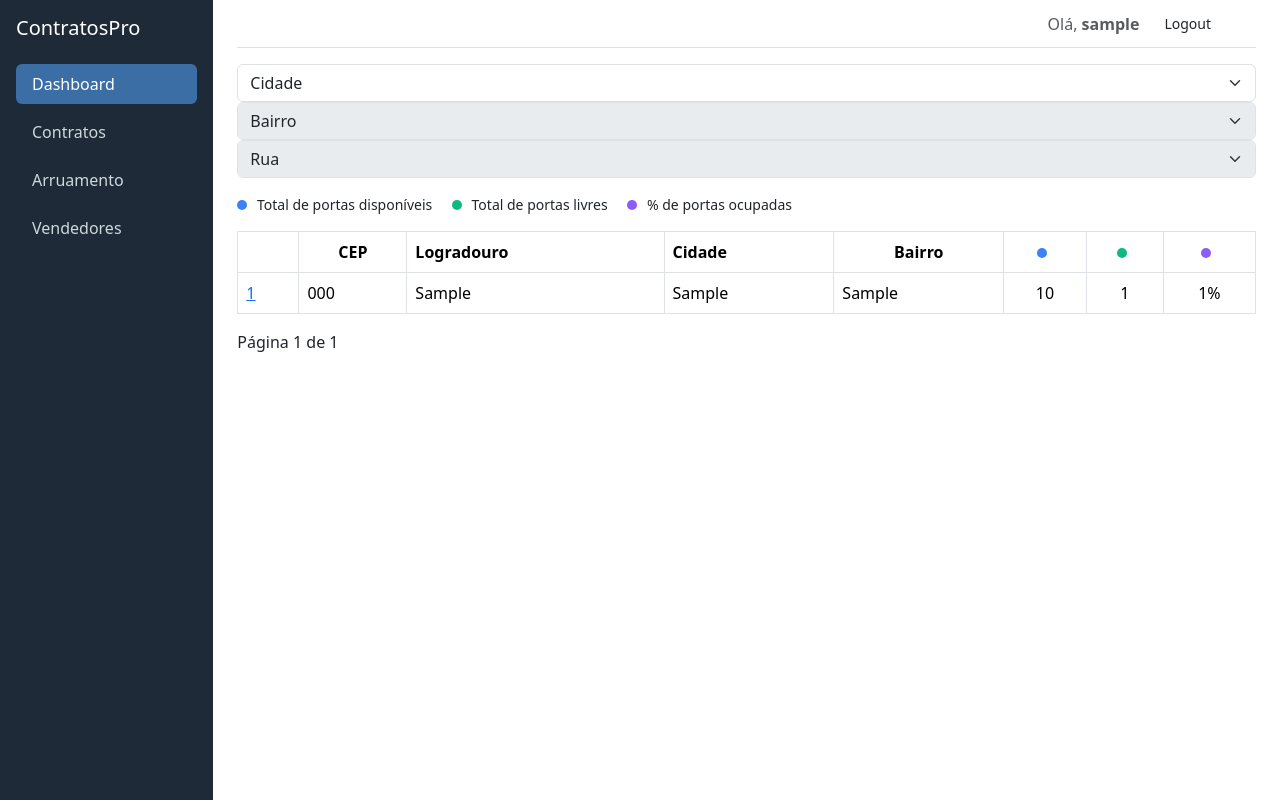
After one commit to itsale-o/gerenciador-contratos, a Django app: page /contratos/enderecos in a window 1280 px wide. The commit adds this page. Run offline with Django 5.2, Linux system fonts and the light colour scheme; a user stored in the database is signed in; tables that the repository leaves empty hold one stand-in row (values such as "Sample post").

Commit message:
Criação do backend para listagem do arruamento

```diff
--- a/contratos/models.py
+++ b/contratos/models.py
@@ -15,6 +15,7 @@ class Contrato(models.Model):
     nome = models.CharField(db_column='NOME', max_length=255, blank=True, null=True)  # Field name made lowercase.
     unidade = models.CharField(db_column='Unidade', max_length=255, blank=True, null=True)  # Field name made lowercase.
     cancelamento = models.DateField(db_column='Cancelamento', blank=True, null=True)  # Field name made lowercase.
+    motivo_cancelamento = models.CharField(db_column='MotivoCancelamento', max_length=800, blank=True, null=True)  # Field name made lowercase.
     endereco = models.CharField(db_column='Endereco', max_length=255, blank=True, null=True)  # Field name made lowercase.
     numero = models.CharField(db_column='Numero', max_length=255, blank=True, null=True)  # Field name made lowercase.
     complemento = models.CharField(db_column='Complemento', max_length=255, blank=True, null=True)  # Field name made lowercase.
@@ -29,6 +30,7 @@ class Contrato(models.Model):
     telefone2 = models.CharField(max_length=50, blank=True, null=True)
     celular1 = models.CharField(max_length=50, blank=True, null=True)
     celular2 = models.CharField(max_length=50, blank=True, null=True)
+    ultima_atualizacao = models.DateTimeField(blank=True, null=True)
 
     @property
     def status_badge_class(self):
@@ -49,3 +51,17 @@ class Contrato(models.Model):
     class Meta:
         managed = False
         db_table = 'contratos'
+
+
+class ClaroEndereco(models.Model):
+    cidade = models.CharField(max_length=100, blank=True, null=True)
+    bairro = models.CharField(max_length=100, blank=True, null=True)
+    num_cep = models.CharField(max_length=8, blank=True, null=True)
+    logradouro = models.CharField(max_length=200, blank=True, null=True)
+    total = models.IntegerField(blank=True, null=True)
+    livres = models.IntegerField(blank=True, null=True)
+    penetracao = models.IntegerField(blank=True, null=True)
+
+    class Meta:
+        managed = False
+        db_table = 'claro_enderecos'
--- a/contratos/routers.py
+++ b/contratos/routers.py
@@ -1,15 +1,15 @@
 class ContratosRouter:
     def db_for_read(self, model, **hints):
-        if model._meta.model_name == "contrato":
+        if model._meta.app_label == "contratos":
             return "contratos"
         return None
 
     def db_for_write(self, model, **hints):
-        if model._meta.model_name == "contrato":
+        if model._meta.app_label == "contratos":
             return "contratos"
         return None
 
     def allow_migrate(self, db, app_label, model_name=None, **hints):
-        if model_name == "contrato":
+        if app_label == "contratos":
             return False
         return None
--- /dev/null
+++ b/contratos/templates/claro_enderecos.html
@@ -0,0 +1,75 @@
+{% extends 'base.html' %}
+{% load static %}
+
+{% block title %}
+Endereços
+{% endblock %}
+
+{% block head %}
+<link rel="stylesheet" href="{% static 'css/lista_arruamento.css' %}">
+{% endblock %}
+
+{% block content %}
+<div id="filtros-enderecos" class="inputs-header mb-3">
+    <div class="input-group input-group-status">
+        <select
+            name="cidade"
+            hx-get="{% url 'contratos:carregar_bairros' %}"
+            hx-trigger="change"
+            hx-target="#bairro-container"
+            hx-include="#filtros-enderecos"
+            class="form-control form-select"
+        >
+            <option value="">Cidade</option>
+            {% for c in cidades %}
+                <option value="{{ c }}">{{ c }}</option>
+            {% endfor %}
+        </select>
+    </div>
+
+    <div id="bairro-container">
+        {% include "contratos/partials/select_bairro.html" %}
+    </div>
+
+    <div id="rua-container">
+        {% include "contratos/partials/select_rua.html" %}
+    </div>
+</div>
+
+
+
+
+
+<div class="mb-3 small">
+    <span class="dot dot-blue"></span> Total de portas disponíveis
+    <span class="dot dot-green ms-3"></span> Total de portas livres
+    <span class="dot dot-purple ms-3"></span> % de portas ocupadas
+</div>
+<div
+    id="tabela-container"
+    hx-get="{% url 'contratos:lista_arruamento' %}"
+    hx-trigger="change from:#filtros-enderecos"
+    hx-target="this"
+    hx-include="#filtros-enderecos"
+    class="div-tabela table-responsive"
+>
+    {% include 'contratos/partials/arruamento.html' %}
+
+    <!-- PAGINAÇÃO -->
+    <div class="pagination">
+        {% if page_obj.has_previous %}
+            <a href="?page=1">&laquo; Primeira</a>
+            <a href="?page={{ page_obj.previous_page_number }}">Anterior</a>
+        {% endif %}
+
+        <span>
+            Página {{ page_obj.number }} de {{ page_obj.paginator.num_pages }}
+        </span>
+
+        {% if page_obj.has_next %}
+            <a href="?page={{ page_obj.next_page_number }}">Próxima</a>
+            <a href="?page={{ page_obj.paginator.num_pages }}">Última &raquo;</a>
+        {% endif %}
+    </div>
+</div>
+{% endblock %}
--- /dev/null
+++ b/contratos/templates/contratos/partials/arruamento.html
@@ -0,0 +1,44 @@
+<table id="tabela-arruamento" class="table table-bordered">
+    <thead>
+        <tr>
+            <th></th>
+            <th class="th-endereco text-center">CEP</th>
+            <th class="th-logradouro">Logradouro</th>
+            <th class="th-nome">Cidade</th>
+            <th class="th-doc text-center">Bairro</th>
+
+            <th class="text-center">
+                <span class="dot dot-blue"></span>
+            </th>
+            <th class="text-center">
+                <span class="dot dot-green"></span>
+            </th>
+            <th class="text-center">
+                <span class="dot dot-purple"></span>
+            </th>
+        </tr>
+    </thead>
+
+    <tbody>
+        {% for e in enderecos %}
+        <tr>
+            <td>
+                <a href="{% url 'contratos:leads_endereco' e.id %}">{{ e.id }}</a>
+            </td>
+            <td>{{ e.num_cep }}</td>
+            <td>{{ e.logradouro }}</td>
+            <td>{{ e.cidade }}</td>
+            <td>{{ e.bairro }}</td>
+            <td class="text-center">{{ e.total }}</td>
+            <td class="text-center">{{ e.livres }}</td>
+            <td class="text-center">{{ e.penetracao }}%</td>
+        </tr>
+        {% empty %}
+        <tr>
+            <td colspan="27" class="text-center py-5 text-muted">
+                Nenhum contrato encontrado.
+            </td>
+        </tr>
+        {% endfor %}
+    </tbody>
+</table>
--- /dev/null
+++ b/contratos/templates/contratos/partials/select_bairro.html
@@ -0,0 +1,14 @@
+<select
+    name="bairro"
+    hx-get="{% url 'contratos:carregar_ruas' %}"
+    hx-trigger="change"
+    hx-target="#rua-container"
+    hx-include="#filtros-enderecos"
+    class="form-control form-select"
+    {% if not bairros %}disabled{% endif %}
+>
+    <option value="">Bairro</option>
+    {% for b in bairros %}
+        <option value="{{ b }}">{{ b }}</option>
+    {% endfor %}
+</select>
--- /dev/null
+++ b/contratos/templates/contratos/partials/select_rua.html
@@ -0,0 +1,10 @@
+<select
+    name="rua"
+    class="form-control form-select"
+    {% if not ruas %}disabled{% endif %}
+>
+    <option value="">Rua</option>
+    {% for r in ruas %}
+        <option value="{{ r }}">{{ r }}</option>
+    {% endfor %}
+</select>
--- a/contratos/urls.py
+++ b/contratos/urls.py
@@ -4,7 +4,11 @@ from .views import *
 app_name = "contratos"
 
 urlpatterns = [
-    # path("teste/", lista_contratos_teste, name="teste_contratos"),
+    path("admin-dashboard/", DashboardAdmin.as_view(), name="dashboard_admin"),
+    path("enderecos", ListaArruamento.as_view(), name="lista_arruamento"),
     path("contratos", ListaContratos.as_view(), name="lista_contratos"),
-    path("admin-dashboard/", DashboardAdmin.as_view(), name="dashboard_admin"),
+    path("leads/<int:pk>", LeadsEndereco.as_view(), name="leads_endereco"),
+
+    path("carregar-bairros", carregar_bairros, name="carregar_bairros"),
+    path("carregar-ruas", carregar_ruas, name="carregar_ruas"),
 ]
--- a/contratos/views.py
+++ b/contratos/views.py
@@ -5,7 +5,7 @@ from django.shortcuts import render
 from django.views.generic import ListView, TemplateView
 
 from core.models import Lead
-from .models import Contrato
+from .models import Contrato, ClaroEndereco
 
 
 class DashboardAdmin(LoginRequiredMixin, TemplateView):
@@ -36,7 +36,6 @@ class DashboardAdmin(LoginRequiredMixin, TemplateView):
         })
 
         return contexto
-
 
 
 class ListaContratos(ListView):
@@ -78,9 +77,120 @@ class ListaContratos(ListView):
         return super().render_to_response(context, **response_kwargs)
 
 
-# def lista_contratos_teste(request):
-#     contratos = Contrato.objects.using("contratos").all()[:50]
+class ListaArruamento(ListView):
+    model = ClaroEndereco
+    template_name = "claro_enderecos.html"
+    context_object_name = "enderecos"
+    paginate_by = 50
+    ordering = ["-id"]
 
-#     return render(request, "contratos/lista_contratos.html", {
-#         "contratos": contratos
-#     })
+    def get_queryset(self):
+        queryset = ClaroEndereco.objects.all()
+
+        cidade = self.request.GET.get("cidade")
+        bairro = self.request.GET.get("bairro")
+        rua = self.request.GET.get("rua")
+
+        if cidade:
+            queryset = queryset.filter(cidade=cidade)
+
+        if bairro:
+            queryset = queryset.filter(bairro=bairro)
+
+        if rua:
+            queryset = queryset.filter(logradouro=rua)
+
+        return queryset
+
+    def render_to_response(self, context, **response_kwargs):
+        if self.request.headers.get("HX-Request"):
+            return render(
+                self.request,
+                "contratos/partials/arruamento.html",
+                context
+            )
+        return super().render_to_response(context, **response_kwargs)
+
+    def get_context_data(self, **kwargs):
+        contexto = super().get_context_data(**kwargs)
+        total_enderecos = ClaroEndereco.objects.count()
+        cidades = (
+            ClaroEndereco.objects
+            .values_list("cidade", flat=True)
+            .distinct()
+            .order_by("cidade")
+        )
+
+        contexto.update({
+            "total_enderecos": total_enderecos,
+            "cidades": cidades,
+        })
+
+        return contexto
+
+
+def carregar_bairros(request):
+    cidade = request.GET.get("cidade")
+    bairros = []
+
+    if cidade:
+        bairros = (
+            ClaroEndereco.objects
+            .filter(cidade=cidade)
+            .values_list("bairro", flat=True)
+            .distinct()
+            .order_by("bairro")
+        )
+
+    return render(request, "contratos/partials/select_bairro.html", {
+        "bairros": bairros,
+        "cidade": cidade
+    })
+
+
+def carregar_ruas(request):
+    cidade = request.GET.get("cidade")
+    bairro = request.GET.get("bairro")
+    ruas = []
+
+    if cidade and bairro:
+        ruas = (
+            ClaroEndereco.objects
+            .filter(cidade=cidade, bairro=bairro)
+            .values_list("logradouro", flat=True)
+            .distinct()
+            .order_by("logradouro")
+        )
+
+    return render(request, "contratos/partials/select_rua.html", {
+        "ruas": ruas
+    })
+
+
+
+class LeadsEndereco(TemplateView):
+    template_name = "leads_endereco.html"
+
+    def get_context_data(self, **kwargs):
+        contexto = super().get_context_data(**kwargs)
+        endereco_id = self.kwargs.get("pk")
+        endereco = ClaroEndereco.objects.get(pk=endereco_id)
+
+        contratos_rua = Contrato.objects.filter(
+            cidade=endereco.cidade,
+            bairro=endereco.bairro,
+            endereco=endereco.logradouro
+        )
+
+        contratos_bairro = Contrato.objects.filter(
+            cidade=endereco.cidade,
+            bairro=endereco.bairro
+        ).exclude(endereco=endereco.logradouro)
+
+        contexto.update({
+            "endereco_obj": endereco,
+            "contratos_rua": contratos_rua,
+            "contratos_bairro": contratos_bairro,
+        })
+
+        return contexto
--- a/core/urls.py
+++ b/core/urls.py
@@ -6,5 +6,6 @@ from .views import *
 app_name = "core"
 
 urlpatterns = [
-    path("", dashboard_redirect, name="home")
+    path("", dashboard_redirect, name="home"),
+    path("vendedores", ListaVendedores.as_view(), name="lista_vendedores"),
 ]
--- /dev/null
+++ b/static/css/lista_arruamento.css
@@ -0,0 +1,11 @@
+.dot {
+    height: 10px;
+    width: 10px;
+    border-radius: 50%;
+    display: inline-block;
+    margin-right: 6px;
+}
+
+.dot-blue { background-color: #3b82f6; }
+.dot-green { background-color: #10b981; }
+.dot-purple { background-color: #8b5cf6; }
--- a/templates/sidebar.html
+++ b/templates/sidebar.html
@@ -9,10 +9,10 @@
             <a class="nav-link" href="{% url 'contratos:lista_contratos' %}">Contratos</a>
         </li>
         <li class="nav-item mb-2">
-            <a class="nav-link" href="#">Clientes</a>
+            <a class="nav-link" href="{% url 'contratos:lista_arruamento' %}">Arruamento</a>
         </li>
         <li class="nav-item mb-2">
-            <a class="nav-link" href="#">Relatórios</a>
+            <a class="nav-link" href="{% url 'core:lista_vendedores' %}">Vendedores</a>
         </li>
     </ul>
 </nav>
```
Also changed, not shown: contratos/templates/contratos/partials/contratos.html (+22 -59 lines), contratos/templates/leads_endereco.html (added, +68 -0 lines), core/templates/lista_vendedores.html (added, +40 -0 lines), core/views.py (+16 -1 lines), static/css/lista_contratos.css (+21 -5 lines), contratos/migrations/0002_claroendereco.py (added).
